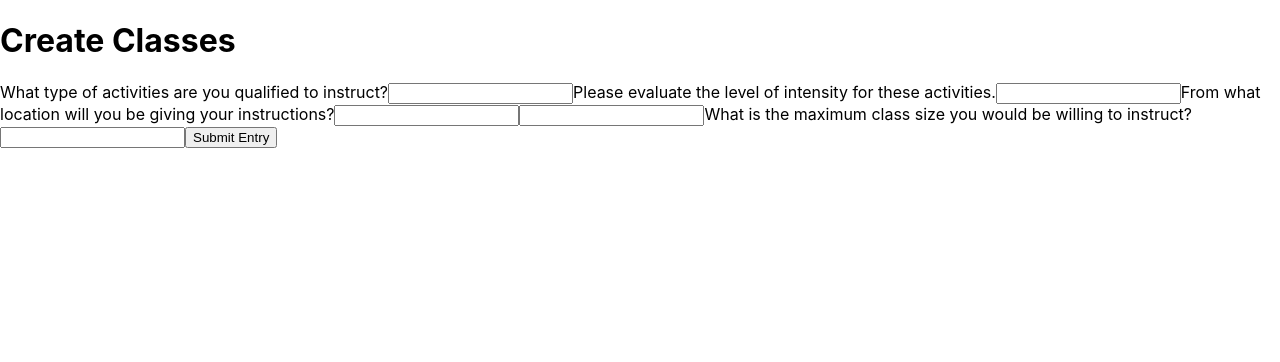
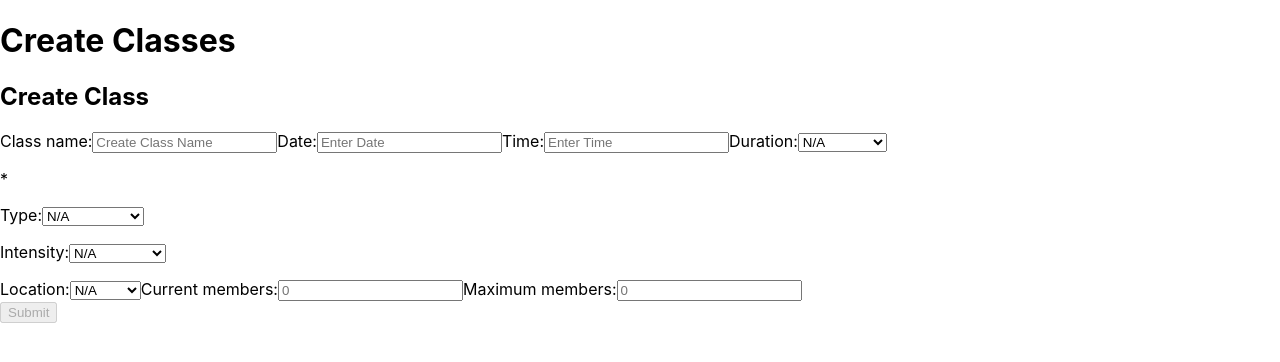
Before and after one commit to MatthewKolmorgen/front-end-1, a React (Create React App) app: page /instructorpage in a window 1280 px wide. Shown: the top 362 px of the page. Built offline with nearby package versions, Linux system fonts and the light colour scheme.

Commit message:
Updated CreateClass to fit with Backend data

```diff
--- a/src/InstructorComponents/Classes.js
+++ b/src/InstructorComponents/Classes.js
@@ -1,195 +1,421 @@
-import axios from 'axios';
-import React, { useEffect, useState } from 'react';
-// import { Link } from 'react-router-dom';
-import * as yup from 'yup';
+// import axios from 'axios';
+// import React, { useEffect, useState } from 'react';
+// // import { Link } from 'react-router-dom';
+// import * as yup from 'yup';
+
+// const formSchema = yup.object().shape({
+
+//     activity: yup.string().required("Please enter the name of the activity for this class."),
+
+//     // time: yup.string().required("Please enter the date and time for the activity."),
+
+//     // duration: yup.number().required("Please make sure the time is in minutes."),
+
+//     intensity: yup.string().required("Please enter the level of intensity."),
+
+//     loc: yup.string().required("Please enter a location."),
+
+//     NoU: yup.string().required("Please enter a password."),
+
+//     maxSize: yup.number().required("The maximum size of your class."),
+
+//   });
+
+// const initialClassValues = {
+
+//     activity: '',
+//     // time: '',
+//     // duration: '',
+//     intensity: '',
+//     loc: '',
+//     NoU: '',
+//     maxSize: ''
+// }
+
+// const initialClass = [];
+// const initialDisabled = true;
+
+// const Classes = () => {
+
+//     const [classes, newClass] = useState(initialClass);
+//     const [classValues, setClassValues] = useState(initialClassValues);
+//     const [errors, setErrors] = useState(initialClassValues);
+//     const [disabled, setDisabled] = useState(initialDisabled);
+
+//     const postClass = (newClass) => {
+
+//         axios.post('https://reqres.in/api/classes', newClass)
+
+//         .then((res) => {
+//             newClass([res.data, ...classes])
+//         })
+
+//         .catch((err) => {
+//             alert('There has been a problem creating this class.', err)
+//         })
+
+//         .finally(() => {
+//             setClassValues(initialClassValues)
+//         })
+//     }
+
+//     const onInputChange = (e) => {
+
+//         const {name, value} = e.target;
+
+//         yup.reach(formSchema, name)
+//         .validate(value)
+//         .then(() => {
+//           setErrors({...errors, [name]: ''})
+//         })
+//         .catch((err) => {
+//           setErrors({...errors, [name]: err.errors[0]})
+//         })
+//       setClassValues({...classValues, [name]: value})
+//       }
+
+//       const onCheckboxChange = (e) => {
+//         const {name, checked} = e.target;
+
+//         yup
+//           .reach(formSchema, name)
+//           .validate(checked)
+//           .then(() => {
+//             setErrors({...errors,[name]: ''})
+//           })
+//           .catch((err) => {
+//             setErrors({...errors,[name]:err.errors[0]})
+//           })
+
+//           setClassValues({...classValues,[name]:checked})
+//       }
+
+//     const onSubmit = (e) => {
+//         e.preventDefault()
+
+//         const newClass = {
+//             activity: classValues.activity.trim(),
+//             // time: classValues.time,
+//             // duration: classValues.duration,
+//             intensity: classValues.intensity.trim(),
+//             loc: classValues.loc.trim(),
+//             NoU: classValues.NoU.trim(),
+//             maxSize: classValues.maxSize.trim(),
+//         }
+
+//         postClass(newClass);
+
+//     }
+
+//     useEffect(() => {
+//         formSchema.isValid(classValues).then(valid => {
+//             setDisabled(!valid);
+//         })
+//     }, [classValues])
+
+//     return (
+
+//         <form onSubmit={onSubmit}>
+
+//             <label htmlFor='activity'>
+//                 What type of activities are you qualified to instruct?
+//                 <input
+//                     id='activity'
+//                     name='activity'
+//                     type='text'
+//                     value={classes.activity}
+//                     onChange={onInputChange}
+//                  />
+//             </label>
+//             {/* <label htmlFor='time'>
+//                 Please select the time for this class.
+//                 <input
+//                     id='time'
+//                     name='time'
+//                     type='datetime-local'
+//                     value={classes.time}
+//                     onChange={onInputChange}
+//                  />
+//             </label> */}
+//             {/* <label htmlFor='duration'>
+//                 How long will your instruction last for? (minutes)
+//                 <input
+//                     id='duration'
+//                     name='duration'
+//                     type='number'
+//                     value={classes.duration}
+//                     onChange={onInputChange}
+//                  />
+//             </label> */}
+//             <label htmlFor='intensity'>
+//                 Please evaluate the level of intensity for these activities.
+//                 <input
+//                     id='intensity'
+//                     name='intensity'
+//                     type='text'
+//                     value={classes.intensity}
+//                     onChange={onInputChange}
+//                  />
+//             </label>
+//             <label htmlFor='loc'>
+//                 From what location will you be giving your instructions?
+//                 <input
+//                     id='loc'
+//                     name='loc'
+//                     type='text'
+//                     value={classes.loc}
+//                     onChange={onInputChange}
+//                  />
+//             </label>
+//             <label htmlFor='NoU'>
+//                 <input
+//                     id='NoU'
+//                     name='NoU'
+//                     type='text'
+//                     value={classes.NoU}
+//                     onChange={onInputChange}
+//                  />
+//             </label>
+//             <label htmlFor='maxSize'>
+//                 What is the maximum class size you would be willing to instruct?
+//                 <input
+//                     id='maxSize'
+//                     name='maxSize'
+//                     type='text'
+//                     value={classes.maxSize}
+//                     onChange={onInputChange}
+//                  />
+//             </label>
+//                 <button>Submit Entry</button>
+//         </form>
+//     )
+
+// }
+
+// export default Classes
+
+import React, { useState, useEffect } from 'react'
+import * as yup from 'yup'
+import axiosWithAuth from 'axios'
+
 
 const formSchema = yup.object().shape({
-
-    activity: yup.string().required("Please enter the name of the activity for this class."),
-
-    // time: yup.string().required("Please enter the date and time for the activity."),
-
-    // duration: yup.number().required("Please make sure the time is in minutes."),
-
-    intensity: yup.string().required("Please enter the level of intensity."),
-
-    loc: yup.string().required("Please enter a location."),
-
-    NoU: yup.string().required("Please enter a password."),
-
-    maxSize: yup.number().required("The maximum size of your class."),
-
-  });
-
-const initialClassValues = {
-
-    activity: '',
-    // time: '',
-    // duration: '',
-    intensity: '',
-    loc: '',
-    NoU: '',
-    maxSize: ''
-}
-
-const initialClass = [];
-const initialDisabled = true;
-
-const Classes = () => {
-
-    const [classes, newClass] = useState(initialClass);
-    const [classValues, setClassValues] = useState(initialClassValues);
-    const [errors, setErrors] = useState(initialClassValues);
-    const [disabled, setDisabled] = useState(initialDisabled);
-
-    const postClass = (newClass) => {
-
-        axios.post('https://reqres.in/api/classes', newClass)
-
-        .then((res) => {
-            newClass([res.data, ...classes])
+    classname: yup.string()
+        .min(5, 'must include more than 5 characters')
+        .required('must include class name'),
+    time: yup.string()
+        .min(1, 'must include atleast 1 characters')
+        .required('Time is required'),
+    date: yup.string()
+        .required('must select a date'),
+    duration: yup.string()
+        .required('must select duration'),
+    classtype: yup.string()
+        .required('must select a type'),
+    intensityLevel: yup.string()
+        .required('must select an intensity'),
+    location: yup.string()
+        .required('must select a location'),
+    currentAttendeesNo: yup.number()
+        .min(1, 'Number must be greater than 0').required(),
+    maxsize: yup.number()
+        .min(1, 'number must be greater than 0').required(),
 })
 
-        .catch((err) => {
-            alert('There has been a problem creating this class.', err)
+
+const CreateClass = (props) => {
+    const [isDisabled, setDisabled] = useState(true)
+    const [formState, setformState] = useState({
+        name: '',
+        classDate: '',
+        startTime: '',
+        duration: '',
+        type: '',
+        intensityLevel: '',
+        location: '',
+        currentRegistered: 0,
+        maxClassSize: 0,
+        instructor: ''
     })
-
-        .finally(() => {
-            setClassValues(initialClassValues)
+    const savePost = e => {
+        e.preventDefault()
+        axiosWithAuth()
+        // .post(backendURL here',formState )
+        .then( res => {
+            console.log(res)
+     })
+        .catch( err => console.log(err))
+    }
+    const [errorState, setpState] = useState({
+        name: '*',
+        classDate: '*',
+        startTime: '*',
+        duration: '*',
+        type: '*',
+        intensityLevel: '*',
+        location: '*',
+        currentRegistered: '*',
+        maxClassSize: '*',
+        instructor: '*'
+    })
+    const validate = (e) => {
+        yup.reach(formSchema, e.target.name).validate(e.target.value)
+            .then(valid => {
+                setpState({
+                    ...errorState,
+                    [e.target.name]: ''
+                })
+            }).catch(err => {
+                console.log(err.errors)
+                setpState({
+                    ...errorState,
+                    [e.target.name]: err.errors[0]
+                })
             })
     }
-
-    const onInputChange = (e) => {
-
-        const {name, value} = e.target;
-
-        yup.reach(formSchema, name)
-        .validate(value)
-        .then(() => {
-          setErrors({...errors, [name]: ''})
-        })
-        .catch((err) => {
-          setErrors({...errors, [name]: err.errors[0]})
-        })
-      setClassValues({...classValues, [name]: value})
-      }
-
-      const onCheckboxChange = (e) => {
-        const {name, checked} = e.target;
-
-        yup
-          .reach(formSchema, name)
-          .validate(checked)
-          .then(() => {
-            setErrors({...errors,[name]: ''})
-          })
-          .catch((err) => {
-            setErrors({...errors,[name]:err.errors[0]})
-          })
-
-          setClassValues({...classValues,[name]:checked})
-      }
-
-    const onSubmit = (e) => {
-        e.preventDefault()
-
-        const newClass = {
-            activity: classValues.activity.trim(),
-            // time: classValues.time,
-            // duration: classValues.duration,
-            intensity: classValues.intensity.trim(),
-            loc: classValues.loc.trim(),
-            NoU: classValues.NoU.trim(),
-            maxSize: classValues.maxSize.trim(),
-        }
-
-        postClass(newClass);
-
-    }
-
     useEffect(() => {
-        formSchema.isValid(classValues).then(valid => {
+        formSchema.isValid(formState).then(valid => {
             setDisabled(!valid);
         })
-    }, [classValues])
+    }, [formState])
+    const inputChange = e => {
+        e.persist()
+        validate(e)
+        setformState({ ...formState, [e.target.name]: e.target.value })
+    }
+    return (
+        <div>
+            <form >
+                <div>
+                    <div>
+                        <h2>Create Class</h2>
+                    </div>
+                    <label htmlFor='classname'>
+                            Class name:
+                        <input
+                                type='text'
+                                name='classname'
+                                id='classname'
+                                placeholder='Create Class Name'
+                                value={formState.classname}
+                                onChange={inputChange}
+                            />
+                            {errorState.classname ? <p>{errorState.classname}</p> : null}
 
-    return (
-
-        <form onSubmit={onSubmit}>
-
-            <label htmlFor='activity'>
-                What type of activities are you qualified to instruct?
+                    </label>
+                    <label htmlFor='date'>
+                            Date:
                         <input
-                    id='activity'
-                    name='activity'
                                 type='text'
-                    value={classes.activity}
-                    onChange={onInputChange}
+                                name='date'
+                                id='date'
+                                placeholder='Enter Date'
+                                value={formState.date}
+                                onChange={inputChange}
                             />
+                            {errorState.date ? <p>{errorState.date}</p> : null}
                     </label>
-            {/* <label htmlFor='time'>
-                Please select the time for this class.
+                    <label htmlFor='time'>
+                            Time:
                         <input
+                                type='text'
+                                name='time'
                                 id='time'
-                    name='time'
-                    type='datetime-local'
-                    value={classes.time}
-                    onChange={onInputChange}
+                                placeholder='Enter Time'
+                                value={formState.time}
+                                onChange={inputChange}
                             />
-            </label> */}
-            {/* <label htmlFor='duration'>
-                How long will your instruction last for? (minutes)
+                            {errorState.time ? <p>{errorState.time}</p> : null}
+                    </label>
+                    <label htmlFor='duration'>
+                            Duration:
+                        <select
+                                value={formState.duration}
+                                name='duration'
+                                id='duration'
+                                onChange={inputChange}>
+                                <option value=''>N/A</option>
+                                <option value='.5h'>30 minutes</option>
+                                <option value='1h'>1 hour</option>
+                                <option value='1.5h'>1 1/5 hours</option>
+                                <option value='2h'>2 hours</option>
+                            </select>
+                            {errorState.duration ? <p>{errorState.duration}</p> : null}
+                    </label>
+                    <label htmlFor='classtype'>
+                            Type:
+                        <select
+                                value={formState.classtype}
+                                name='classtype'
+                                id='classtype'
+                                onChange={inputChange}>
+                                <option value=''>N/A</option>
+                                <option value='Cardio'>Cardio</option>
+                                <option value='Legs'>Legs minutes</option>
+                                <option value='Arms'>Arms</option>
+                                <option value='Chest'>Chest</option>
+                                <option value='Yoga'>Yoga</option>
+                                <option value='Zumba'>Zumba</option>
+                                <option value='Turbo-Kick'>Turbo-Kick</option>
+                            </select>
+                            {errorState.type ? <p>{errorState.classtype}</p> : null}
+                    </label>
+                    <label htmlFor='intensityLevel'>
+                            Intensity:
+                        <select
+                                value={formState.intensityLevel}
+                                name='intensityLevel'
+                                id='intensityLevel'
+                                onChange={inputChange}>
+                                <option value='0'>N/A</option>
+                                <option value='1'>easy</option>
+                                <option value='2'>Medium</option>
+                                <option value='3'>Hard</option>
+                                <option value='4'>Psycho Path</option>
+                        </select>
+                            {errorState.intensityLevel ? <p>{errorState.Intensity}</p> : null}
+                    </label>
+                    <label htmlFor='location'>
+                            Location:
+                        <select
+                                value={formState.location}
+                                name='location'
+                                id='location'
+                                onChange={inputChange}>
+                                <option value=''>N/A</option>
+                                <option value='indoor'>Indoor</option>
+                                <option value='Outdoor'>Outdoor</option>
+                            </select>
+                            {errorState.Location ? <p>{errorState.Location}</p> : null}
+                    </label>
+                    <label htmlFor='currentAttendeesNo'>
+                            Current members:
                         <input
-                    id='duration'
-                    name='duration'
                                 type='number'
-                    value={classes.duration}
-                    onChange={onInputChange}
+                                name='currentAttendeesNo'
+                                id='currentAttendeesNo'
+                                placeholder='0'
+                                value={formState.currentAttendeesNo}
+                                onChange={inputChange}
                             />
-            </label> */}
-            <label htmlFor='intensity'>
-                Please evaluate the level of intensity for these activities.
+                            {errorState.currentAttendeesNo ? <p>{errorState.currentAttendeesNo}</p> : null}
+                    </label>
+                    <label htmlFor='maxsize'>
+                            Maximum members:
                         <input
-                    id='intensity'
-                    name='intensity'
-                    type='text'
-                    value={classes.intensity}
-                    onChange={onInputChange}
+                                type='number'
+                                name='maxsize'
+                                id='maxsize'
+                                placeholder='0'
+                                value={formState.maxsize}
+                                onChange={inputChange}
                             />
+                            {errorState.maxsize ? <p>{errorState.maxsize}</p> : null}
                     </label>
-            <label htmlFor='loc'>
-                From what location will you be giving your instructions?
-                <input
-                    id='loc'
-                    name='loc'
-                    type='text'
-                    value={classes.loc}
-                    onChange={onInputChange}
-                 />
-            </label>
-            <label htmlFor='NoU'>
-                <input
-                    id='NoU'
-                    name='NoU'
-                    type='text'
-                    value={classes.NoU}
-                    onChange={onInputChange}
-                 />
-            </label>
-            <label htmlFor='maxSize'>
-                What is the maximum class size you would be willing to instruct?
-                <input
-                    id='maxSize'
-                    name='maxSize'
-                    type='text'
-                    value={classes.maxSize}
-                    onChange={onInputChange}
-                 />
-            </label>
-                <button>Submit Entry</button>
+                </div>
+                <button  disabled={isDisabled} onClick={savePost}>Submit</button>
             </form>
+        </div>
     )
-
 }
-
-export default Classes
+export default CreateClass
```
Also changed, not shown: src/Components/LoginInstructor.js (+4 -6 lines). Lines whose indentation alone changed are shown as unchanged.
